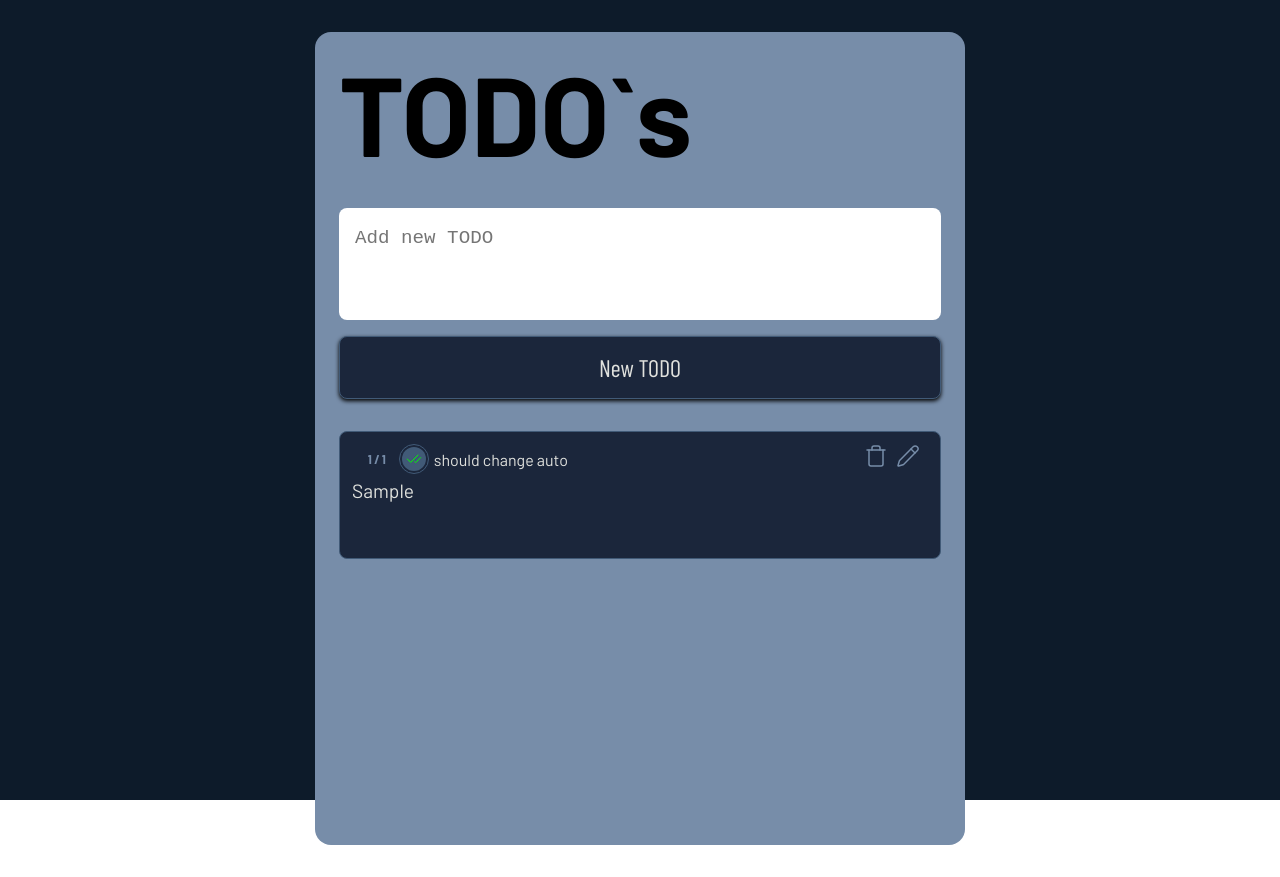
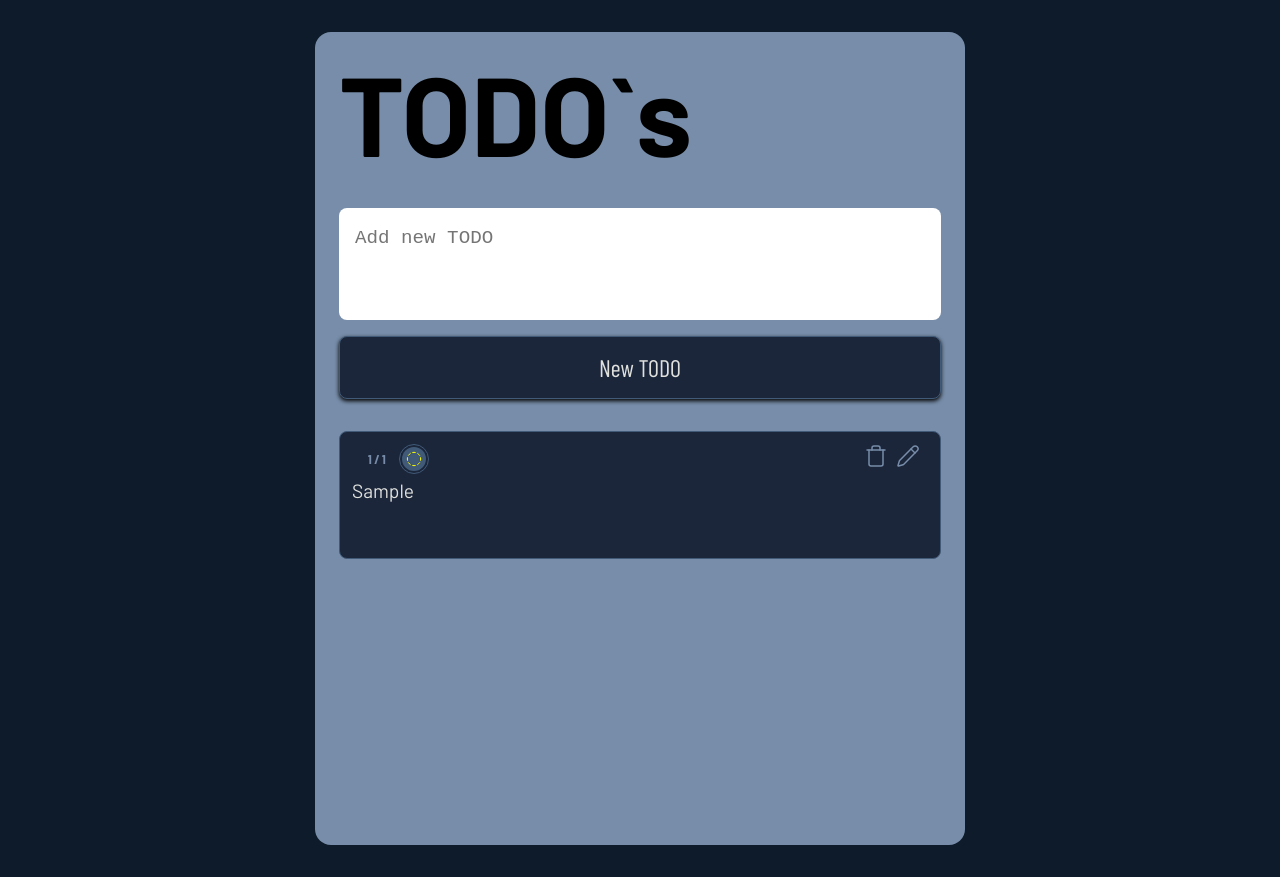
Before and after one commit to LuisDevLipe/TODO-app, a React (Vite) app: page / in a window 1280 px wide. Both pictures are taken after typing "Sample" into the empty fields and a click on the input "New TODO". Before the commit the page ends 845 px from the top, so only its background shows below. Built offline with nearby package versions, Linux system fonts and the light colour scheme; a web font is replaced by a local one.

Commit message:
feat: changeCompletion state. Added: key isCompleted

```diff
--- a/src/App.css
+++ b/src/App.css
@@ -15,7 +15,7 @@
   border: none;
  }
  body{
-   height: 100svh;
+   min-height: 100svh;
 
    & div#root {
 
@@ -174,8 +174,9 @@ scrollbar-color: var(--primary-color) transparent;
           gap: 0.5rem;
 
           label {
-
+            opacity: 0;
             color: var(--text-color);
+            transition: all 0.2s ease-in-out;
           }
 
           span.checkbox {
@@ -205,6 +206,9 @@ scrollbar-color: var(--primary-color) transparent;
               transform: translate(-50%,-50%);
               top: 50%;
               left: 50%;
+            }
+            svg.checkmark.pending {
+              color: #ffff00;
             }
           }
         }
@@ -241,6 +245,14 @@ scrollbar-color: var(--primary-color) transparent;
     }
     }
 
+    > article:hover, article:focus{
+
+        label {
+          opacity: 1 !important;
+          color: var(--text-color);
+        }
+    }
+
 
   }
 
--- a/src/App.tsx
+++ b/src/App.tsx
@@ -1,12 +1,12 @@
-import { useEffect, useState } from "react";
+import { useEffect, useRef, useState } from "react";
 import "./App.css";
-import { CheckCheck, Pencil, Trash } from "lucide-react";
+import { CheckCheck, CircleDashed, Pencil, Trash } from "lucide-react";
 import localforage from "localforage";
 
 interface TODOinterface {
 	id: number;
 	TODOCONTENT: string;
-	isCompleted:boolean;
+	isCompleted: boolean;
 }
 function App() {
 	const [TODOCONTENT, setTODOCONTENT] = useState<string>("");
@@ -15,7 +15,7 @@ function App() {
 	function createTODO(e: React.FormEvent<HTMLFormElement>) {
 		e.preventDefault();
 		// if (TODOCONTENT == "") return
-		const TODO = { id: TODOS.length + 1, TODOCONTENT,isCompleted:false };
+		const TODO = { id: TODOS.length + 1, TODOCONTENT, isCompleted: false };
 		setTODOS([...TODOS, TODO]);
 		setTODOCONTENT("");
 
@@ -36,8 +36,14 @@ function App() {
 		return;
 	}
 
-	function checkAsCompletedTODO() {
+	function changeCompletionState(TODOid: TODOinterface["id"], _isCompleted: TODOinterface["isCompleted"]) {
+		// console.log(TODOid, _isCompleted);
 
+		setTODOS([...TODOS.map((TODO) => (TODO.id === TODOid ? { ...TODO, isCompleted: !_isCompleted } : TODO))]);
+		localforage.setItem(TODOid.toString(), {
+			...TODOS.find((TODO) => TODO.id === TODOid),
+			isCompleted: !_isCompleted,
+		});
 	}
 
 	useEffect(() => {
@@ -76,6 +82,7 @@ function App() {
 								TODOS_length={TODOS.length}
 								deleteTODO={deleteTODO}
 								editTODO={editTODO}
+								changeCompletionState={changeCompletionState}
 							/>
 						);
 					})}
@@ -90,9 +97,10 @@ interface TODOComponentPropsinterface {
 	TODOS_length: number;
 	deleteTODO: (TODOid: TODOinterface["id"]) => void;
 	editTODO: (editedTODO: TODOinterface) => void;
+	changeCompletionState: (TODOid: TODOinterface["id"], _isCompleted: TODOinterface["isCompleted"]) => void;
 }
 
-function NewTodo({ TODO, deleteTODO, editTODO, TODOS_length }: TODOComponentPropsinterface) {
+function NewTodo({ TODO, deleteTODO, editTODO, changeCompletionState, TODOS_length }: TODOComponentPropsinterface) {
 	return (
 		<article key={TODO.id}>
 			<pre>{TODO.TODOCONTENT}</pre>
@@ -103,13 +111,19 @@ function NewTodo({ TODO, deleteTODO, editTODO, TODOS_length }: TODOComponentProp
 					</p>
 					<span className="status">
 						<span className="checkbox">
-							<input type="checkbox" name="status" checked />
-							{
+							<input
+								type="button"
+								name="status"
+								onClick={() => changeCompletionState(TODO.id, TODO.isCompleted)}
+							/>
 
-							}
-							<CheckCheck className="checkmark" />
+							{TODO.isCompleted ? (
+								<CheckCheck className="checkmark" />
+							) : (
+								<CircleDashed className="checkmark pending" />
+							)}
 						</span>
-						<label htmlFor="status">should change auto</label>
+						<label htmlFor="status">{TODO.isCompleted ? "Task Completed" : "Task Pending"}</label>
 					</span>
 				</span>
 				<span>
--- a/src/main.tsx
+++ b/src/main.tsx
@@ -2,8 +2,8 @@ import { StrictMode } from 'react'
 import { createRoot } from 'react-dom/client'
 import App from './App.tsx'
 
-createRoot(document.getElementById('root')!).render(
-  <StrictMode>
-    <App />
-  </StrictMode>,
-)
+createRoot(document.getElementById("root")!).render(
+	// <StrictMode>
+	<App />
+	// </StrictMode>,
+);
```
